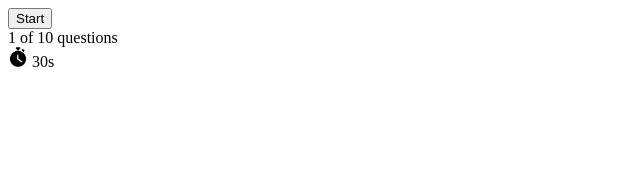
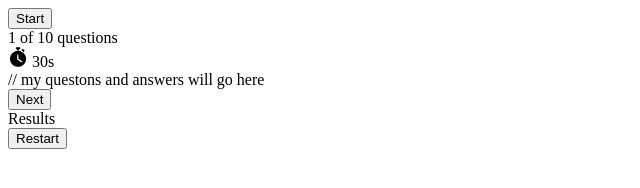
Before and after one commit to Jzuniga92/Quiz-Me, a plain HTML site: page index.html in a window 1280 px wide. Shown: the whole page, without its empty margins (0-640 px from the left). Drawn offline with Linux system fonts and the light colour scheme; files whose address does not match are found by name.

Commit message:
updated html

```diff
--- a/index.html
+++ b/index.html
@@ -23,8 +23,15 @@
             <img src="./Assets/clock.png" alt="clock" width="20px">
             <span class="time-left">30s</span>
         </div>
+        <div class="question-container">
+            // my questons and answers will go here
+        </div>
+        <button id="next">Next</button>
     </div>
-
+    <div class="score-keeper">
+        <div id="user-score">Results</div>
+        <button id="restart">Restart</button>
+    </div>
 
 
 
```
